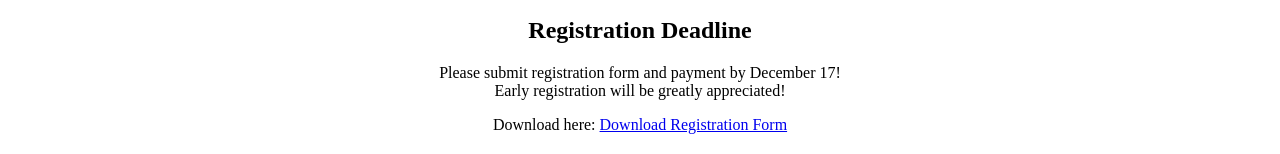
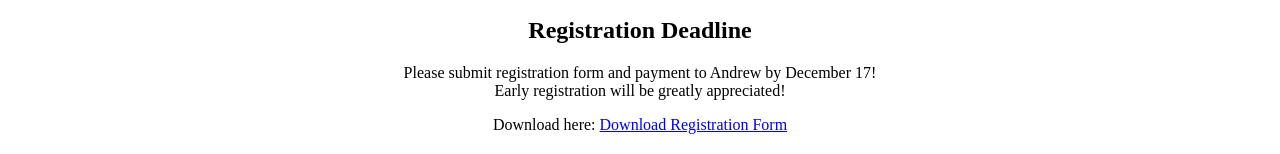
Before and after one commit to hejungy/winter_retreat, a plain HTML site: page index.html in a window 1280 px wide. Shown: the part 405-559 px from the top of the page. Drawn offline with Linux system fonts and the light colour scheme.

Commit message:
add message about registration form being given to andrew

```diff
--- a/index.html
+++ b/index.html
@@ -19,7 +19,7 @@
   <p>$50 per student<br/><!--<br/>$40/each additional student<br/><em>(Example: If you are sending two students then you would pay $90.
     <br/>If you are sending three students then you would pay $130.)</em><br/>--><br/><strong>Write checks payable to:</strong> Onnuri Evangelical Church of Oregon</p><p><strong>Include in memo:</strong> Winter Retreat 2017</p>
   <h2>Registration Deadline</h2>
-  <p>Please submit registration form and payment by December 17!<br/>Early registration will be greatly appreciated!</p>
+  <p>Please submit registration form and payment to Andrew by December 17!<br/>Early registration will be greatly appreciated!</p>
 
   <p>Download here:  <a href="./resources/registration-form.pdf">Download Registration Form</a></p>
 </div>
```
